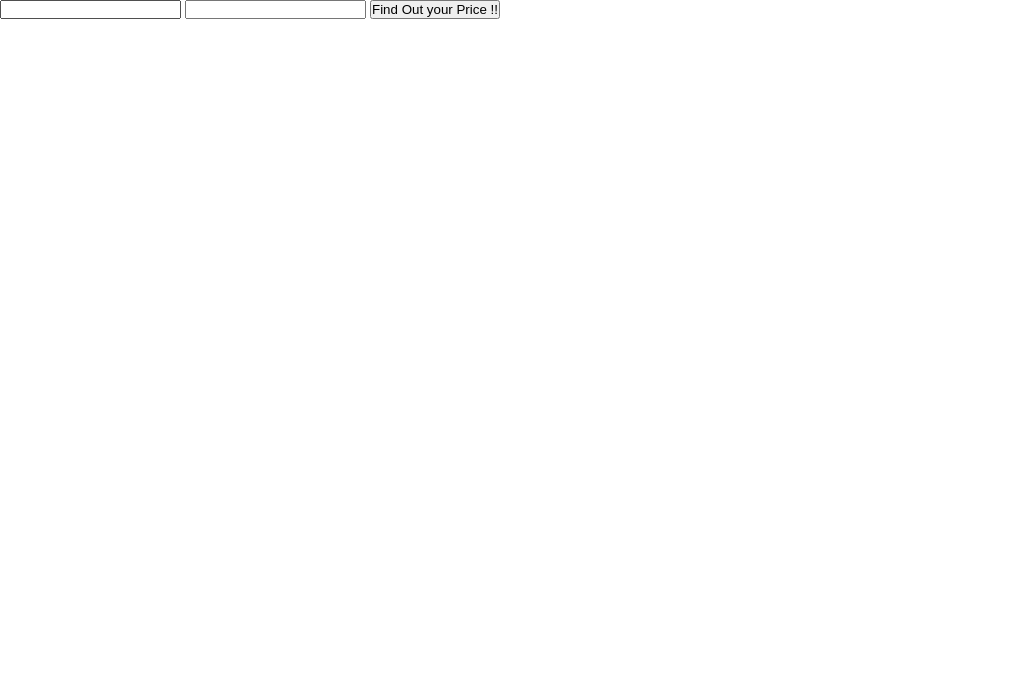
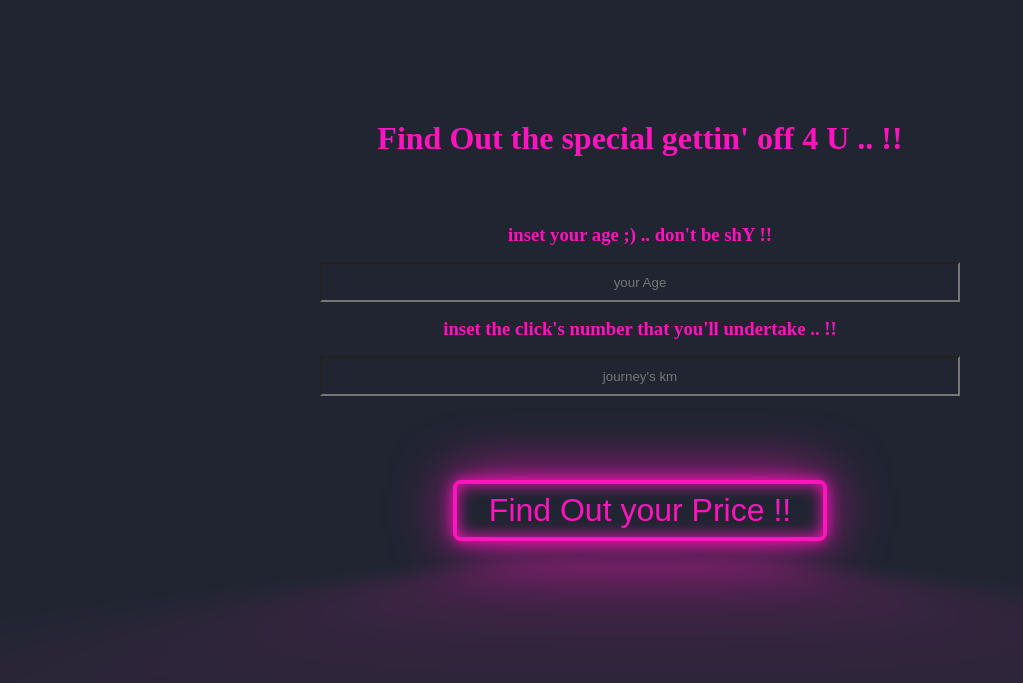
Before and after one commit to AndreaDeCeglia/js-biglietto-treno, a plain HTML site: page index.html in a window 1280 px wide. Shown: the whole page, without its empty margins (0-1023 px from the left). Drawn offline with Linux system fonts and the light colour scheme.

Commit message:
wrapped it up at all !!

```diff
--- a/assets/css/style.css
+++ b/assets/css/style.css
@@ -3,3 +3,100 @@
     padding: 0;
     box-sizing: border-box;
 }
+
+body{
+    height: 100vh;
+    background-color: #202531;
+    color: white;
+    display: flex;
+    justify-content: center;
+    align-items: center;
+}
+
+form{
+    color: #FF14BD;
+    width: 50vw;
+    height: 70vh;
+    text-align: center;
+    display: flex;
+    flex-direction: column;
+    justify-content: space-between;
+    align-items: center;
+}
+
+form input{
+    margin: 1rem 0;
+    background-color: #202531;
+    color: #FF14BD;
+    text-align: center;
+    width: 50vw;
+    height: 3em;
+}
+
+form> h2{
+    text-align: center;
+    height: 3em;
+    color: #FF14BD;
+}
+
+.neon-button{
+    font-size: 2rem;
+    display: inline-block;
+    cursor: pointer;
+    text-decoration: none;
+    background-color: #202531;
+    color: #FF14BD;
+    border: 0.125em solid #FF14BD;
+    padding: 0.25em 1em;
+    border-radius: 0.25em;
+
+    text-shadow: 0 0 0.125em white,
+    0 0 0.125 currentColor;
+
+    box-shadow: inset 0 0 0.5em 0 #FF14BD,
+    0 0 0.5em 0 #FF14BD;
+
+    position: relative;
+
+    transition: background-color 0.5s;
+}
+
+.neon-button::before{
+    pointer-events: none;
+    content: "";
+    position: absolute;
+    background-color: #FF14BD;
+    top: 120%;
+    left: 0;
+    width: 100%;
+    height: 100%;
+
+    transform: perspective(1em) rotateX(40deg) scale(1, 0.35);
+    filter: blur(2em);
+    opacity: 0.7;
+}
+
+.neon-button::after{
+    content: "";
+    position: absolute;
+    top: 0;
+    bottom: 0;
+    left: 0;
+    right: 0;
+    box-shadow: 0 0 2em #FF14BD;
+    opacity: 1;
+    background-color: #FF14BD;
+    z-index: -1;
+    transition: 1s linear;
+}
+
+.neon-button:hover,
+.neon-button:focus{
+    background-color: #FF14BD;
+    color: #202531;
+    text-shadow: none;
+}
+
+.neon-button:hover::after{
+    opacity: 1;
+}
--- a/assets/js/main.js
+++ b/assets/js/main.js
@@ -24,5 +24,5 @@ function FindOutPrice(){
         ticketPrice = ticketPrice.toFixed(2)
     }
 
-    document.getElementById('finalPrice').innerHTML = "The price of your journey will be:" +ticketPrice+ "€ !!";
+    document.getElementById('finalPrice').innerHTML = "The price of your journey will be: " +ticketPrice+ " € !!";
 }
--- a/index.html
+++ b/index.html
@@ -14,13 +14,27 @@
 
 <body>
 
+
+
     <form action="">
-        <input type="text" id="inputAge">
-        <input type="text" id="inputDistance">
-        <button onclick="FindOutPrice();return false">
+        <h1>
+            Find Out the special gettin' off 4 U .. !!
+        </h1>
+        <div>
+            <h3>
+                inset your age ;) .. don't be shY !!
+            </h3>
+            <input type="text" id="inputAge" placeholder="your Age">
+            <h3>
+                inset the click's number that you'll undertake .. !!
+            </h3>
+            <input type="text" id="inputDistance" placeholder="journey's km">
+        </div>
+
+        <button class="neon-button" onclick="FindOutPrice();return false">
             Find Out your Price !!
         </button>
-        <span id="finalPrice"></span>
+        <h2 id="finalPrice"></h2>
     </form>
 
 
```
